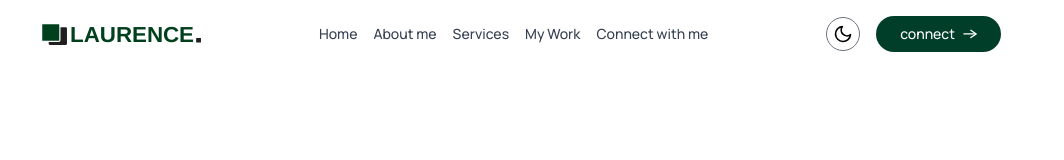
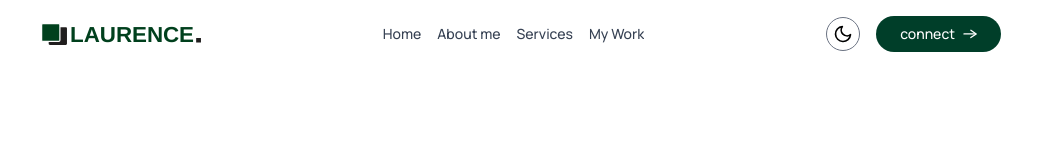
Before and after one commit to pusha31501/agencyTech, a React (Vite) app: page / in a window 1280 px wide. Shown: the top 160 px of the page, without its empty margins (119-1183 px from the left). Built offline with nearby package versions, Linux system fonts and the light colour scheme; a web font is replaced by a local one.

Commit message:
nav edit

```diff
--- a/src/components/Navbar.jsx
+++ b/src/components/Navbar.jsx
@@ -58,13 +58,6 @@ const Navbar = ({ theme, setTheme }) => {
         >
           My Work
         </a>
-        <a
-          href="#contact-us"
-          className="sm:hover:border-b  max-sm:hover:text-gray-300"
-          onClick={() => setSidebarOpen(false)}
-        >
-          Connect with me
-        </a>
       </div>
       <div className="flex items-center gap-2 sm:gap-4">
         <ThemeToggleBtn theme={theme} setTheme={setTheme} />
```
